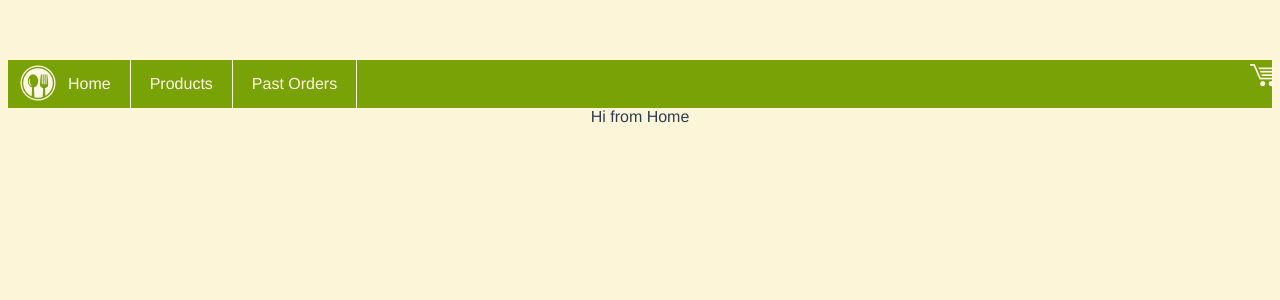
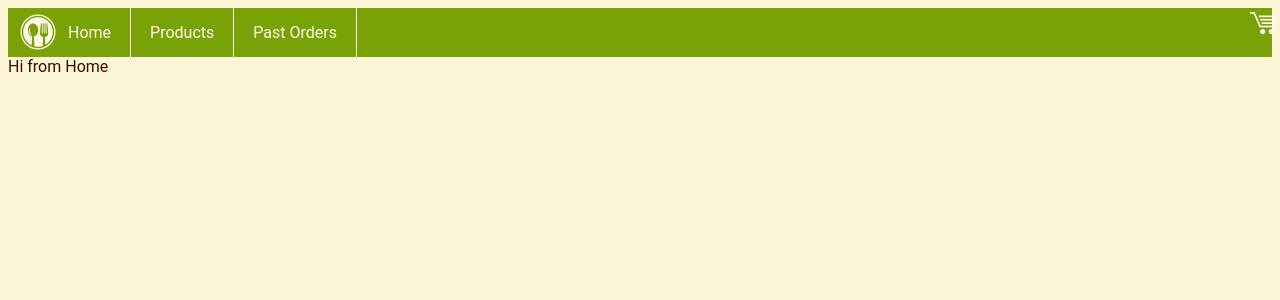
Before and after one commit to paullaster/product-cart, a Vue app: page / in a window 1280 px wide. Shown: the top 300 px of the page. Built offline with nearby package versions, Linux system fonts and the light colour scheme.

Commit message:
add files changes

```diff
--- a/src/App.vue
+++ b/src/App.vue
@@ -19,14 +19,3 @@
       </header>
   <router-view />
 </template>
-
-<style>
-#app {
-  font-family: Avenir, Helvetica, Arial, sans-serif;
-  -webkit-font-smoothing: antialiased;
-  -moz-osx-font-smoothing: grayscale;
-  text-align: center;
-  color: #2c3e50;
-  margin-top: 60px;
-}
-</style>
```
